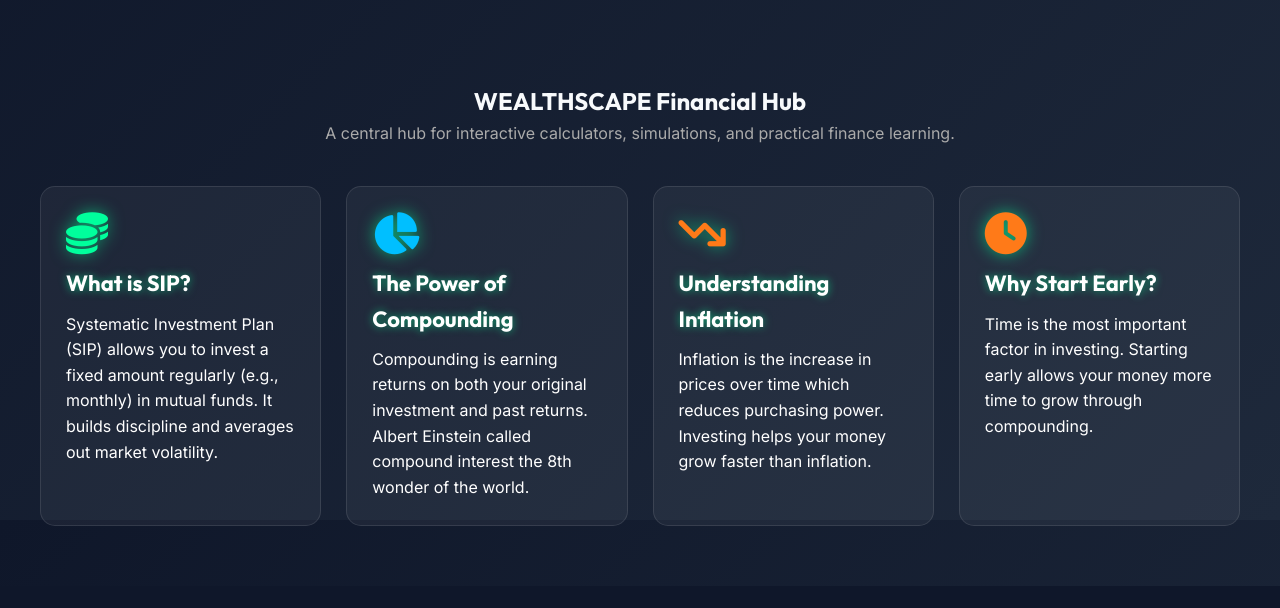
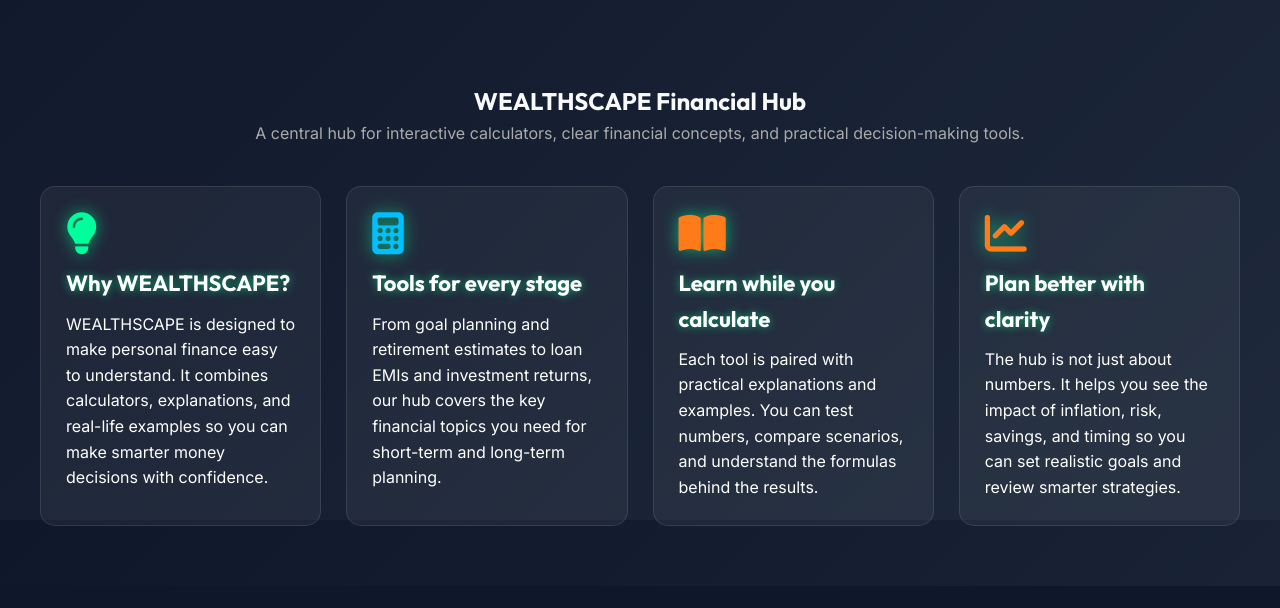
Before and after one commit to satyarevanth666-debug/WEALTHSCAPE---Finance-Predictor, a plain HTML site: page index.html in a window 1280 px wide. Shown: the part 7480-8088 px from the top of the page. Drawn offline with nearby package versions, Linux system fonts and the light colour scheme.

Commit message:
Updated Project

```diff
--- a/index.html
+++ b/index.html
@@ -55,36 +55,36 @@
     <main class="page-content">
         <section id="calculators" class="education-section">
             <h1>WEALTHSCAPE Financial Hub</h1>
-        <p class="subtitle">A central hub for interactive calculators, simulations, and practical finance learning.</p>
+            <p class="subtitle">A central hub for interactive calculators, clear financial concepts, and practical decision-making tools.</p>
 
             <div class="education-container">
 
                 <div class="card">
-                <i class="fa-solid fa-coins icon sip-icon"></i>
-                <h3>What is SIP?</h3>
-                <p>Systematic Investment Plan (SIP) allows you to invest a fixed amount regularly (e.g., monthly) in
-                    mutual funds. It builds discipline and averages out market volatility.</p>
+                    <i class="fa-solid fa-lightbulb icon sip-icon"></i>
+                    <h3>Why WEALTHSCAPE?</h3>
+                    <p>WEALTHSCAPE is designed to make personal finance easy to understand. It combines calculators,
+                        explanations, and real-life examples so you can make smarter money decisions with confidence.</p>
                 </div>
 
                 <div class="card">
-                <i class="fa-solid fa-chart-pie icon compound-icon"></i>
-                <h3>The Power of Compounding</h3>
-                <p>Compounding is earning returns on both your original investment and past returns. Albert Einstein
-                    called compound interest the 8th wonder of the world.</p>
+                    <i class="fa-solid fa-calculator icon compound-icon"></i>
+                    <h3>Tools for every stage</h3>
+                    <p>From goal planning and retirement estimates to loan EMIs and investment returns, our hub covers
+                        the key financial topics you need for short-term and long-term planning.</p>
                 </div>
 
                 <div class="card">
-                <i class="fa-solid fa-arrow-trend-down icon inflation-icon"></i>
-                <h3>Understanding Inflation</h3>
-                <p>Inflation is the increase in prices over time which reduces purchasing power. Investing helps your
-                    money grow faster than inflation.</p>
+                    <i class="fa-solid fa-book-open icon inflation-icon"></i>
+                    <h3>Learn while you calculate</h3>
+                    <p>Each tool is paired with practical explanations and examples. You can test numbers, compare
+                        scenarios, and understand the formulas behind the results.</p>
                 </div>
 
                 <div class="card">
-                <i class="fa-solid fa-clock icon inflation-icon"></i>
-                <h3>Why Start Early?</h3>
-                <p>Time is the most important factor in investing. Starting early allows your money more time to grow
-                    through compounding.</p>
+                    <i class="fa-solid fa-chart-line icon inflation-icon"></i>
+                    <h3>Plan better with clarity</h3>
+                    <p>The hub is not just about numbers. It helps you see the impact of inflation, risk, savings, and
+                        timing so you can set realistic goals and review smarter strategies.</p>
                 </div>
 
             </div>
```
Lines whose indentation alone changed are shown as unchanged.
